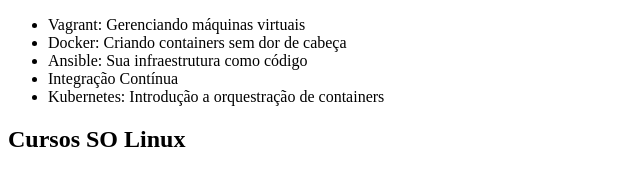
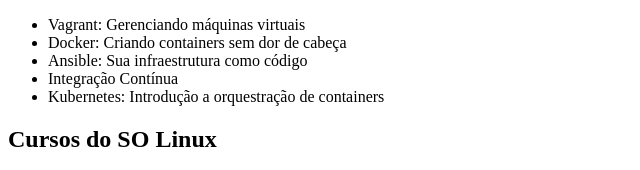
Before and after one commit to eliansamuel/Alura-Git, a plain HTML site: page index.html in a window 1280 px wide. Shown: the top 170 px of the page, 0-640 px from the left. Drawn offline with Linux system fonts and the light colour scheme.

Commit message:
Modificando título

```diff
--- a/index.html
+++ b/index.html
@@ -13,7 +13,7 @@
         <li>Kubernetes: Introdução a orquestração de containers</li>
     </ul>
 
-    <h2>Cursos SO Linux</h2>
+    <h2>Cursos do SO Linux</h2>
     <dl>
         <dt>Linux I</dt>
         <dd>Conhecendo e utilizando o terminal</dd>
```
